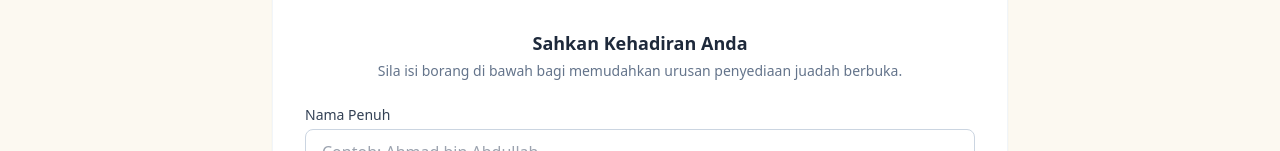
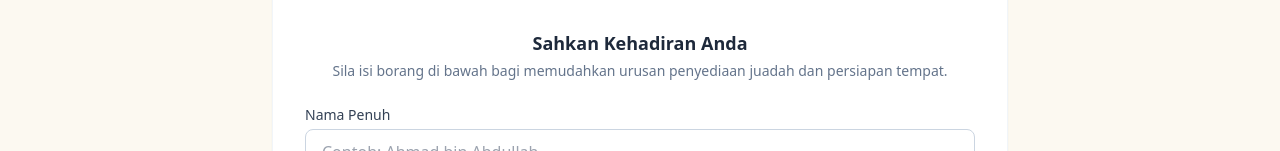
Before and after one commit to sukdppkb/batuberselawat, a plain HTML site: page index.html in a window 1280 px wide. Shown: the part 544-695 px from the top of the page. Drawn offline with nearby package versions, Linux system fonts and the light colour scheme; no server answers.

Commit message:
Update index.html

```diff
--- a/index.html
+++ b/index.html
@@ -87,7 +87,7 @@
             <div id="tab-daftar" class="tab-content active">
                 <div class="mb-6 text-center">
                     <h3 class="text-lg font-semibold text-slate-800">Sahkan Kehadiran Anda</h3>
-                    <p class="text-slate-500 text-sm mt-1">Sila isi borang di bawah bagi memudahkan urusan penyediaan juadah berbuka.</p>
+                    <p class="text-slate-500 text-sm mt-1">Sila isi borang di bawah bagi memudahkan urusan penyediaan juadah dan persiapan tempat.</p>
                 </div>
 
                 <form id="rsvp-form" onsubmit="submitForm(event)" class="space-y-5">
```
